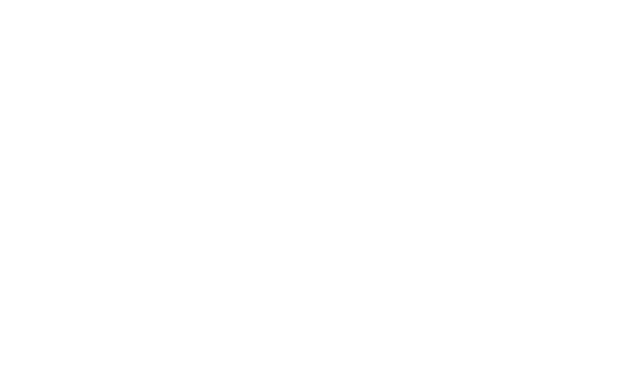
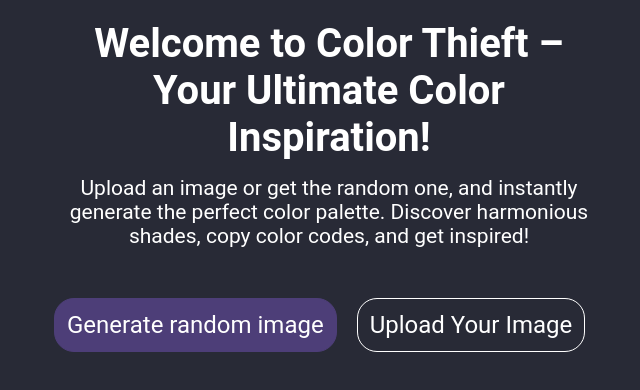
Before and after one commit to alria-k/color-thieft, a React (Vite) app: page / in a window 1280 px wide. Shown: the top 390 px of the page, without its empty margins (311-951 px from the left). Built offline with nearby package versions, Linux system fonts and the light colour scheme.

Commit message:
Added new components & starting working on logic

```diff
--- a/src/App.jsx
+++ b/src/App.jsx
@@ -1,3 +1,123 @@
+import styled, { createGlobalStyle } from "styled-components";
+
+import { MainSection } from "./components/MainSection";
+import { Container } from "./components/Container";
+
+const ResetCss = createGlobalStyle`
+  *,
+  *::before,
+  *::after {
+    box-sizing: border-box;
+  }
+  ul,
+  ol {
+    padding: 0;
+  }
+  body,
+  h1,
+  h2,
+  h3,
+  h4,
+  h5,
+  h6,
+  p,
+  ul,
+  ol,
+  li,
+  figure,
+  figcaption,
+  blockquote,
+  dl,
+  dd {
+    margin: 0;
+  }
+  body {
+    position: relative;
+    margin: 20px 0 20px 0;
+    scroll-behavior: smooth;
+    text-rendering: optimizeSpeed;
+    font-family: 'Roboto', sans-serif;
+    overflow-x: hidden;
+    background-color: #282A36;
+    color: #fff;
+  }
+  ul,
+  ol,
+  li {
+    list-style: none;
+  }
+  a {
+    display: inline-block;
+    text-decoration: none;
+    color: inherit;
+    cursor: pointer;
+  }
+  img {
+    max-width: 100%;
+    display: block;
+  }
+  article>*+* {
+    margin-top: 1em;
+  }
+  input,
+  button,
+  textarea,
+  select {
+    font: inherit;
+  }
+  button {
+    cursor: pointer;
+  }
+  p, a, input{
+    font-weight: 400;
+    font-style: normal;
+  }
+  h1 {
+    font-weight: 600;
+    font-style: normal;
+  }
+  h2, h3, h4, h5, h6{
+    font-weight: 500;
+    font-style: normal;
+  }
+`;
+
+const AppBox = styled.div`
+  max-width: 550px;
+  width: 100%;
+  margin: 0 auto;
+`;
+const TextContainer = styled.div`
+  text-align: center;
+  margin-bottom: 50px;
+`;
+const Title = styled.h1`
+  margin-bottom: 15px;
+  font-size: 40px;
+`;
+const Discription = styled.p`
+  font-size: 21px;
+`;
+
 export const App = () => {
-  return <div></div>;
+  return (
+    <>
+      <ResetCss />
+      <Container>
+        <AppBox>
+          <TextContainer>
+            <Title>
+              Welcome to Color Thieft – Your Ultimate Color Inspiration!
+            </Title>
+            <Discription>
+              Upload an image or get the random one, and instantly generate the
+              perfect color palette. Discover harmonious shades, copy color
+              codes, and get inspired!
+            </Discription>
+          </TextContainer>
+          <MainSection />
+        </AppBox>
+      </Container>
+    </>
+  );
 };
--- /dev/null
+++ b/src/components/MainSection/index.jsx
@@ -0,0 +1,19 @@
+import styled from "styled-components";
+
+import { DefaultBtn } from "../../ui/DefaultBtn";
+import { DefaultUploadBtn } from "../../ui/DefaultUploadBtn";
+
+const UploadContainer = styled.div`
+  display: flex;
+  align-items: center;
+  gap: 20px;
+`;
+
+export const MainSection = () => {
+  return (
+    <UploadContainer>
+      <DefaultBtn>Generate random image</DefaultBtn>
+      <DefaultUploadBtn>Upload Your Image</DefaultUploadBtn>
+    </UploadContainer>
+  );
+};
--- a/src/ui/DefaultBtn/index.jsx
+++ b/src/ui/DefaultBtn/index.jsx
@@ -12,5 +12,8 @@
 `;
 
 export const DefaultBtn = ({ children, clickFunc }) => {
-  return <Button onClick={clickFunc}>{children}</Button>;
+  function handleClick() {
+    clickFunc();
+  }
+  return <Button onClick={handleClick}>{children}</Button>;
 };
--- a/src/ui/DefaultUploadBtn/index.jsx
+++ b/src/ui/DefaultUploadBtn/index.jsx
@@ -1,3 +1,4 @@
+import { useState } from "react";
 import styled from "styled-components";
 
 const UploadBtnBox = styled.div`
@@ -26,15 +27,20 @@
   opacity: 0;
 `;
 
-export const DefaultUploadBtn = ({ children }) => {
+export const DefaultUploadBtn = ({ children, clickFunc }) => {
+  function handleClick(e) {
+    clickFunc(e.target.files);
+  }
+
   return (
     <UploadBtnBox>
-      <UploadCustomBtn for="image">{children}</UploadCustomBtn>
+      <UploadCustomBtn htmlFor="image">{children}</UploadCustomBtn>
       <UploadBtnInput
         type="file"
         id="image"
         name="image"
         accept="image/png, image/jpeg"
+        onChange={handleClick}
       />
     </UploadBtnBox>
   );
```
